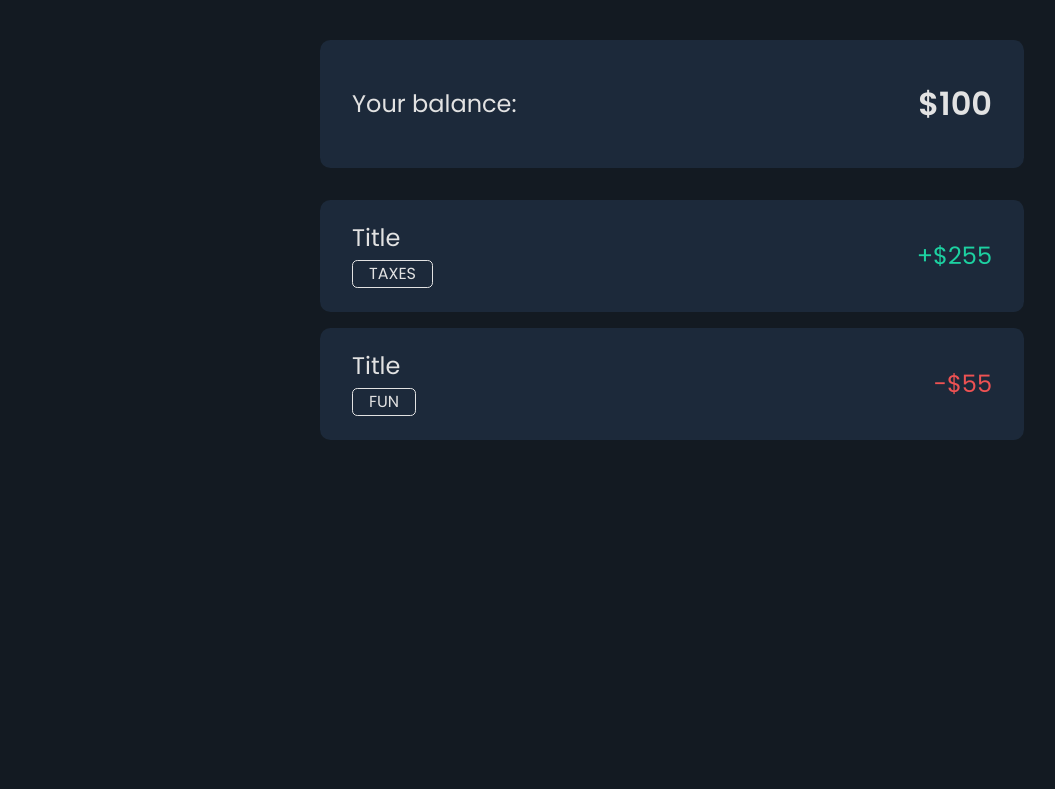
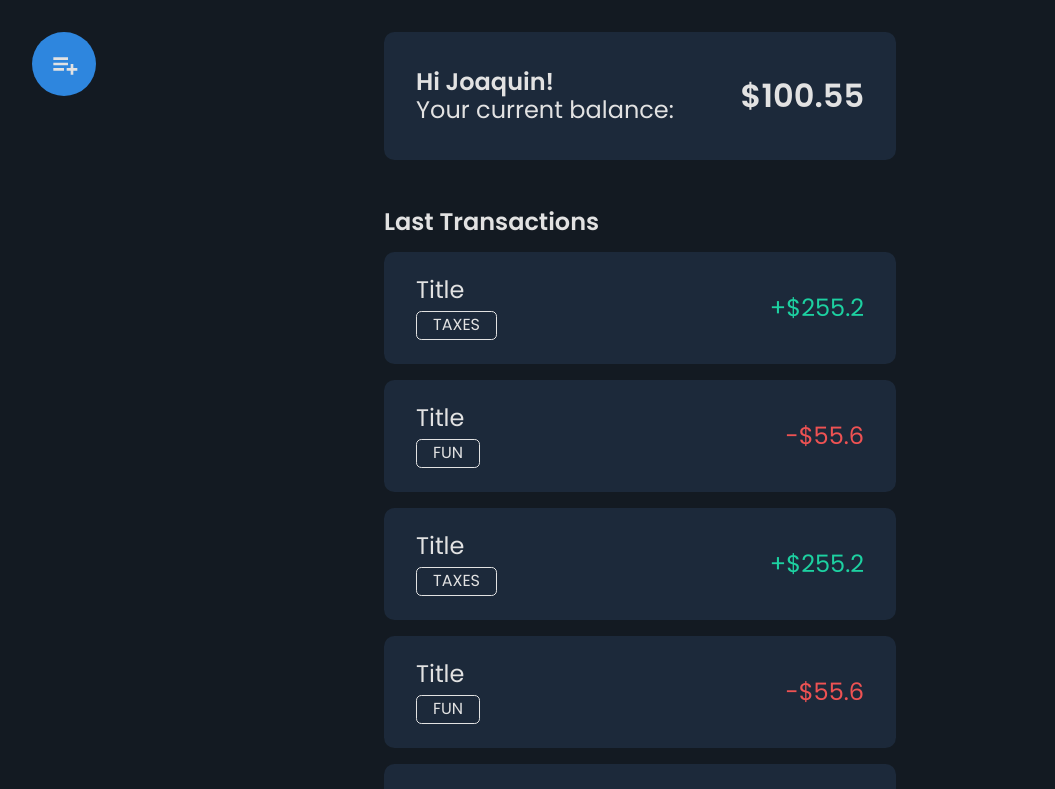
Before and after one commit to JoaquinSantarcangelo/alkemy-challenge-front, a React (Create React App) app: page / in a window 1280 px wide. Shown: the top 789 px of the page, without its empty margins (0-1055 px from the left). Built offline with nearby package versions, Linux system fonts and the light colour scheme.

Commit message:
Login structure and styling, responsive Home

```diff
--- a/src/components/containers/Home/index.js
+++ b/src/components/containers/Home/index.js
@@ -1,20 +1,37 @@
 import React, { useState } from "react";
+
+//Icons
+import { BiListPlus } from "react-icons/bi";
 
 const Home = () => {
   const [items, setItems] = useState([
-    { title: "Title", amount: 255, type: "Taxes" },
-    { title: "Title", amount: -55, type: "Fun" },
+    { title: "Title", amount: 255.2, type: "Taxes" },
+    { title: "Title", amount: -55.6, type: "Fun" },
+    { title: "Title", amount: 255.2, type: "Taxes" },
+    { title: "Title", amount: -55.6, type: "Fun" },
+    { title: "Title", amount: 255.2, type: "Taxes" },
+    { title: "Title", amount: -55.6, type: "Fun" },
+    { title: "Title", amount: 255.2, type: "Taxes" },
+    { title: "Title", amount: -55.6, type: "Fun" },
+    { title: "Title", amount: 255.2, type: "Taxes" },
+    { title: "Title", amount: -55.6, type: "Fun" },
   ]);
-  const [balance, setBalance] = useState(100);
+  const [balance, setBalance] = useState(100.55);
 
   return (
     <div className="home">
+      <div className="add-button">
+        <BiListPlus />
+      </div>
       <div className="container">
         <div className="balance">
-          <div className="text">Your balance:</div>
+          <div className="text">
+            Hi Joaquin! <br /> <span>Your current balance:</span>
+          </div>
           <div className="amount">${balance}</div>
         </div>
         <div className="items">
+          <h1 className="title">Last Transactions</h1>
           {items.map((item) => (
             <div className="item">
               <div className="wrapper">
--- a/src/components/containers/Login/index.js
+++ b/src/components/containers/Login/index.js
@@ -4,7 +4,12 @@ const index = () => {
   return (
     <div className="login">
       <div className="card">
-
+        <h1>Login</h1>
+        <div className="wrapper">
+          <input type="email" name="email" id="email" placeholder="Email adress" />
+          <input type="password" name="" id="" placeholder="Password" />
+          <button>Log in</button>
+        </div>
       </div>
     </div>
   );
--- a/src/sass/Home.sass
+++ b/src/sass/Home.sass
@@ -1,17 +1,40 @@
 @import "./index"
 
 .home
-    width: 100vw
-    height: 100vh
+    width: 100%
+    min-height: 100vh
     background-color: $grey0
     display: grid
     place-items: center
     color: $light0
+    padding-top: 2em
+    overflow: hidden
+    //Add Button
+    .add-button
+        position: absolute
+        top: 2rem
+        left: 2rem
+        background-color: $blue
+        font-size: 2em
+        width: 2em
+        height: 2em
+        display: flex
+        align-items: center
+        justify-content: center
+        border-radius: 100%
+        cursor: pointer
+        transition: all 0.4s ease
+        &:hover
+            transform: scale(1.1)
+
+    //Container
     .container
         width: 90%
-        max-width: 40em
-        height: 90%
+        max-width: 40vw
+        height: 100%
+        min-width: 30em
 
+        //Balance
         .balance
             padding: 0 2em
             width: 100%
@@ -22,16 +45,30 @@
             align-items: center
             justify-content: space-between
 
+            //Text
             .text
                 font-size: 1.5em
+                font-weight: 600
+                span
+                    font-weight: 400
+
+            //Current Balance
             .amount
                 font-size: 2em
                 font-weight: 600
+
+        //Items
         .items
-
-            margin-top: 2em
+            margin-top: 3em
             width: 100%
             height: auto
+
+            // Section Title
+            h1
+                font-size: 1.5em
+                font-weight: 600
+
+            //Transaction Item
             .item
                 padding: 1.5em 2em
                 margin-bottom: 1em
@@ -41,8 +78,25 @@
                 display: flex
                 align-items: center
                 justify-content: space-between
+                transition: all 0.4s ease
+
+                //Title
                 .title
                     font-size: 1.5em
+
+                //Type
+                .type
+                    margin-top: 0.5em
+                    padding: 0.25em 1em
+                    border-radius: 0.33em
+                    border: 1px solid $light0
+                    text-transform: uppercase
+                    transition: all 0.4s ease
+                    &:hover
+                        color: $grey0
+                        background-color: $light0
+
+                //Amount
                 .amount
                     font-size: 1.5em
                     color: $green
@@ -52,9 +106,24 @@
                     color: $red
                     &::before
                         content: "-"
-                .type
-                    margin-top: 0.5em
-                    padding: 0.25em 1em
-                    border-radius: 0.33em
-                    border: 1px solid $light0
-                    text-transform: uppercase
+
+                //Item Hover
+                &:hover
+                    background-color: $grey2
+                    transform: scale(1.025)
+
+    //Media Queries
+    @media screen and ( max-width: 768px )
+        display: flex
+        align-items: center
+        justify-content: center
+        .add-button
+            display: none
+        .container
+            width: 90%
+            max-width: none
+            min-width: 0
+            display: flex
+            align-items: center
+            justify-content: center
+            flex-direction: column
--- a/src/sass/Login.sass
+++ b/src/sass/Login.sass
@@ -8,14 +8,36 @@
     place-items: center
 
     .card
-        width: 90%
-        max-width: 30rem
-        height: 90%
-        max-height: 30rem
+
+        width: 25rem
+        height: fit-content
         background-color: $grey1
         border-radius: 1em
         box-shadow: rgba(17, 12, 46, 0.15) 0px 48px 100px 0px
         display: flex
         align-items: center
-        justify-content: space-between
+        justify-content: center
         flex-direction: column
+        padding: 4em 2em
+        h1
+            margin-top: 0px
+            color: $light0
+        .wrapper
+            display: flex
+            flex-direction: column
+            width: 100%
+            margin-top: 1em
+            input
+                background-color: $grey3
+                border: none
+                margin-bottom: 1rem
+                border-radius: 0.33rem
+                padding: 0.75rem 1rem
+            button
+                margin-top: 1em
+                border-radius: 0.33rem
+                padding: 0.75rem 1rem
+                border: none
+                background-color: transparent
+                border: 2px solid $light0
+                color: $light0
--- a/src/sass/index.sass
+++ b/src/sass/index.sass
@@ -4,12 +4,30 @@
 //Colors
 $grey0: #131a22
 $grey1: #1c293a
-$grey2: #576574
-$grey3: #8395a7
+$grey2: #283649
+$grey3: #b8c3ce
 $green: #1dd1a1
+$blue: #2e86de
 $light0: #e2e2e2
 $red: #ee5253
+
+*,*::before, *::after
+    box-sizing: border-box
 
 body
     font-family: "Poppins", sans-serif
     color: $grey0
+
+.app
+    // width: 100vw
+    // height: 100vh
+    // overflow: hidden
+    // overflow-y: scroll
+
+//Custom Scrollbar
+::-webkit-scrollbar
+    width: 12px
+    background: $grey2
+
+::-webkit-scrollbar-thumb
+    background: $grey1
```
